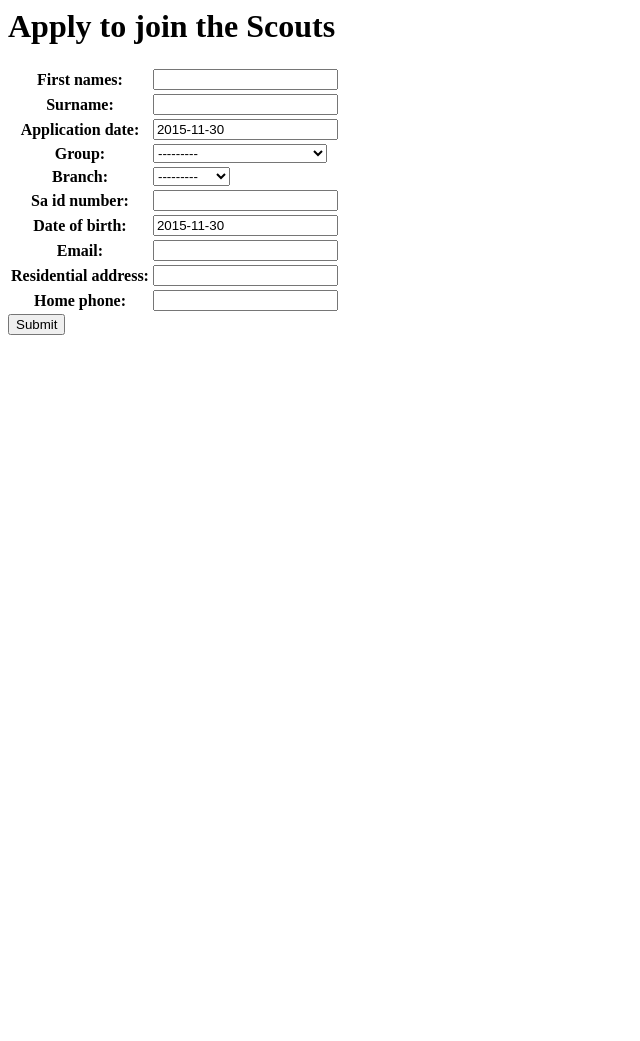
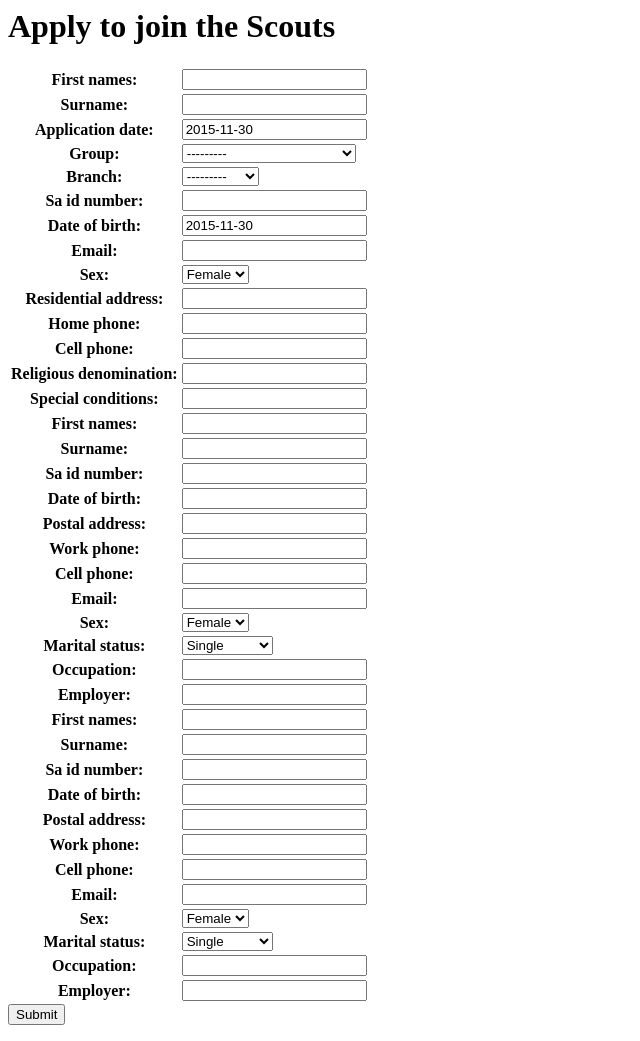
Before and after one commit to malmorrow/scouts, a Django app: a page that uses scout/templates/scout/apply.html in a window 1280 px wide. Shown: the whole page, without its empty margins (0-640 px from the left). Before the commit the page ends 335 px from the top, so only its background shows below. Run offline with Django 3.2, Linux system fonts and the light colour scheme; data comes from the database, SQL or seed files in the repository; both versions use the stored data as it was after the commit.

Commit message:
Parent and various other models - forms not working yet though

```diff
--- a/scout/forms.py
+++ b/scout/forms.py
@@ -1,7 +1,40 @@
 from django import forms
-from .models import Ward
+from .models import Parent, Ward
 
-class ApplicationForm(forms.ModelForm):
+class ParentForm(forms.ModelForm):
+    class Meta:
+        model = Parent
+        fields = [
+            'first_names',
+            'surname',
+            'sa_id_number',
+            'date_of_birth',
+            'postal_address',
+            'work_phone',
+            'cell_phone',
+            'email',
+            'sex',
+            'marital_status',
+            'occupation',
+            'employer',
+        ]
+
+class WardForm(forms.ModelForm):
     class Meta:
         model = Ward
-        fields = ['first_names', 'surname', 'application_date', 'group', 'branch', 'sa_id_number', 'date_of_birth', 'email', 'residential_address', 'home_phone']
+        fields = [
+            'first_names',
+            'surname',
+            'application_date',
+            'group',
+            'branch',
+            'sa_id_number',
+            'date_of_birth',
+            'email',
+            'sex',
+            'residential_address',
+            'home_phone',
+            'cell_phone',
+            'religious_denomination',
+            'special_conditions',
+        ]
--- a/scout/models.py
+++ b/scout/models.py
@@ -41,6 +41,49 @@
     def __str__(self):
         return self.name
 
+class Person:
+    FEMALE = 'F'
+    MALE = 'M'
+    SEX_CHOICES = (
+        (FEMALE, 'Female'),
+        (MALE, 'Male'),
+    )
+
+    SINGLE = 'SI'
+    MARRIED = 'MA'
+    PARTNERSHIP = 'PA'
+    CIVIL_UNION = 'CI'
+    DIVORCED = 'DI'
+    SEPARATED = 'SE'
+    WIDOWED = 'WI'
+    MARITAL_CHOICES = (
+        (SINGLE, 'Single'),
+        (MARRIED, 'Married'),
+        (PARTNERSHIP, 'Partnership'),
+        (CIVIL_UNION, 'Civil union'),
+        (DIVORCED, 'Divorced'),
+        (SEPARATED, 'Separated'),
+        (WIDOWED, 'Widowed'),
+    )
+
+class Doctor(models.Model):
+    name = models.CharField(max_length=200)
+    work_phone = PhoneNumberField()
+
+class Parent(models.Model):
+    first_names = models.CharField(max_length=200)
+    surname = models.CharField(max_length=50)
+    sa_id_number = models.CharField(max_length=13)
+    date_of_birth = models.DateField()
+    postal_address = models.CharField(max_length=200)
+    work_phone = PhoneNumberField()
+    cell_phone = PhoneNumberField()
+    email = models.EmailField()
+    sex = models.CharField(max_length=1, choices=Person.SEX_CHOICES, default=Person.FEMALE)
+    marital_status = models.CharField(max_length=2, choices=Person.MARITAL_CHOICES, default=Person.SINGLE)
+    occupation = models.CharField(max_length=50)
+    employer = models.CharField(max_length=50)
+
 class Ward(models.Model):
     group = models.ForeignKey(Group)
     first_names = models.CharField(max_length=200)
@@ -51,9 +94,19 @@
     sa_id_number = models.CharField(max_length=13)
     date_of_birth = models.DateField(default=datetime.date.today)
     email = models.EmailField()
+    sex = models.CharField(max_length=1, choices=Person.SEX_CHOICES, default=Person.FEMALE)
     # research good types for this, includes postcode
     residential_address = models.CharField(max_length=200)
     home_phone = PhoneNumberField()
+    cell_phone = PhoneNumberField()
+    religious_denomination = models.CharField(max_length=100)
+    special_conditions = models.CharField(max_length=200)
+    doctor = models.ForeignKey(Doctor)
+    medical_aid_scheme = models.CharField(max_length=50)
+    medical_aid_number = models.CharField(max_length=20)
+    medical_aid_principal_member = models.CharField(max_length=200)
+    parent1 = models.ForeignKey(Parent, related_name='%(class)s_parent1')
+    parent2 = models.ForeignKey(Parent, related_name='%(class)s_parent2')
     """
     signatory_parent # FK onto either parent_1 or parent_2 below
     home_phone # if not provided, mobile_phone must be provided
--- a/scout/templates/scout/apply.html
+++ b/scout/templates/scout/apply.html
@@ -6,7 +6,9 @@
 {% csrf_token %}
 
     <table>
-    {{ form.as_table }}
+    {{ ward_form.as_table }}
+    {{ parent1_form.as_table }}
+    {{ parent2_form.as_table }}
     </table>
     <input type="submit" value="Submit" />
 </form>
--- a/scout/views.py
+++ b/scout/views.py
@@ -5,7 +5,7 @@
 from django.core.urlresolvers import reverse
 
 from .models import Group, Ward
-from .forms import ApplicationForm
+from .forms import ParentForm, WardForm
 
 def index(request):
     group_list = Group.objects.order_by('name')
@@ -15,45 +15,31 @@
     return render(request, 'scout/index.html', context)
 
 def apply(request):
-    if request.method == 'POST':
-        form = ApplicationForm(request.POST)
-        if form.is_valid():
-            ward = Ward()
-            ward.group = form.cleaned_data['group']
-            ward.first_names = form.cleaned_data['first_names']
-            ward.surname = form.cleaned_data['surname']
-            ward.branch = form.cleaned_data['branch']
-            ward.application_date = form.cleaned_data['application_date']
-            ward.sa_id_number = form.cleaned_data['sa_id_number']
-            ward.date_of_birth = form.cleaned_data['date_of_birth']
-            ward.email = form.cleaned_data['email']
-            ward.residential_address = form.cleaned_data['residential_address']
-            ward.home_phone = form.cleaned_data['home_phone']
-            ward.save()
-            return HttpResponseRedirect(reverse('scout:apply'))
-    else:
-        form = ApplicationForm()
-
-    return render(request, 'scout/apply.html', {'form': form})
+    return render(request, 'scout/apply.html', {
+        'ward_form': WardForm(),
+        'parent1_form': ParentForm(),
+        'parent2_form': ParentForm(),
+    })
 
 def application(request):
     if request.method == 'POST':
-        form = ApplicationForm(request.POST)
-        if form.is_valid():
+        ward_form = WardForm(request.POST)
+        if ward_form.is_valid():
             ward = Ward()
-            ward.group = form.cleaned_data['group']
-            ward.first_names = form.cleaned_data['first_names']
-            ward.surname = form.cleaned_data['surname']
-            ward.branch = form.cleaned_data['branch']
-            ward.application_date = form.cleaned_data['application_date']
-            ward.sa_id_number = form.cleaned_data['sa_id_number']
-            ward.date_of_birth = form.cleaned_data['date_of_birth']
-            ward.email = form.cleaned_data['email']
-            ward.residential_address = form.cleaned_data['residential_address']
-            ward.home_phone = form.cleaned_data['home_phone']
+            ward.group = ward_form.cleaned_data['group']
+            ward.first_names = ward_form.cleaned_data['first_names']
+            ward.surname = ward_form.cleaned_data['surname']
+            ward.branch = ward_form.cleaned_data['branch']
+            ward.application_date = ward_form.cleaned_data['application_date']
+            ward.sa_id_number = ward_form.cleaned_data['sa_id_number']
+            ward.date_of_birth = ward_form.cleaned_data['date_of_birth']
+            ward.email = ward_form.cleaned_data['email']
+            ward.residential_address = ward_form.cleaned_data['residential_address']
+            ward.home_phone = ward_form.cleaned_data['home_phone']
             ward.save()
-            #return HttpResponseRedirect(reverse('scout:apply'))
-    return HttpResponse("Completed application.")
+            return HttpResponse("Completed application.")
+        else:
+            return HttpResponse("Invalid application.")
 
 def ward(request, ward_id):
     child = get_object_or_404(Ward, pk=ward_id)
```
Also changed, not shown: requirements.txt (added, +7 -0 lines), db.sqlite3, scout/migrations/0007_auto_20151201_1953.py (added).
